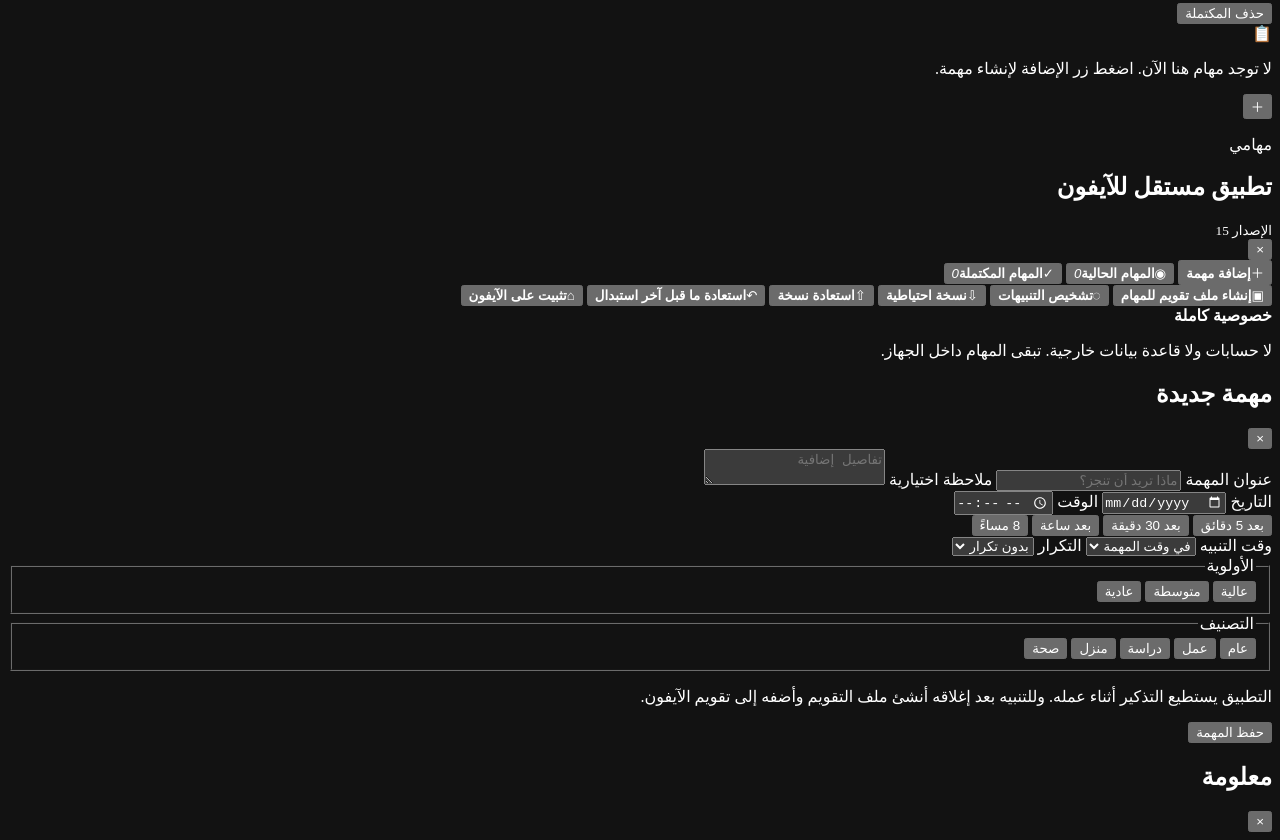
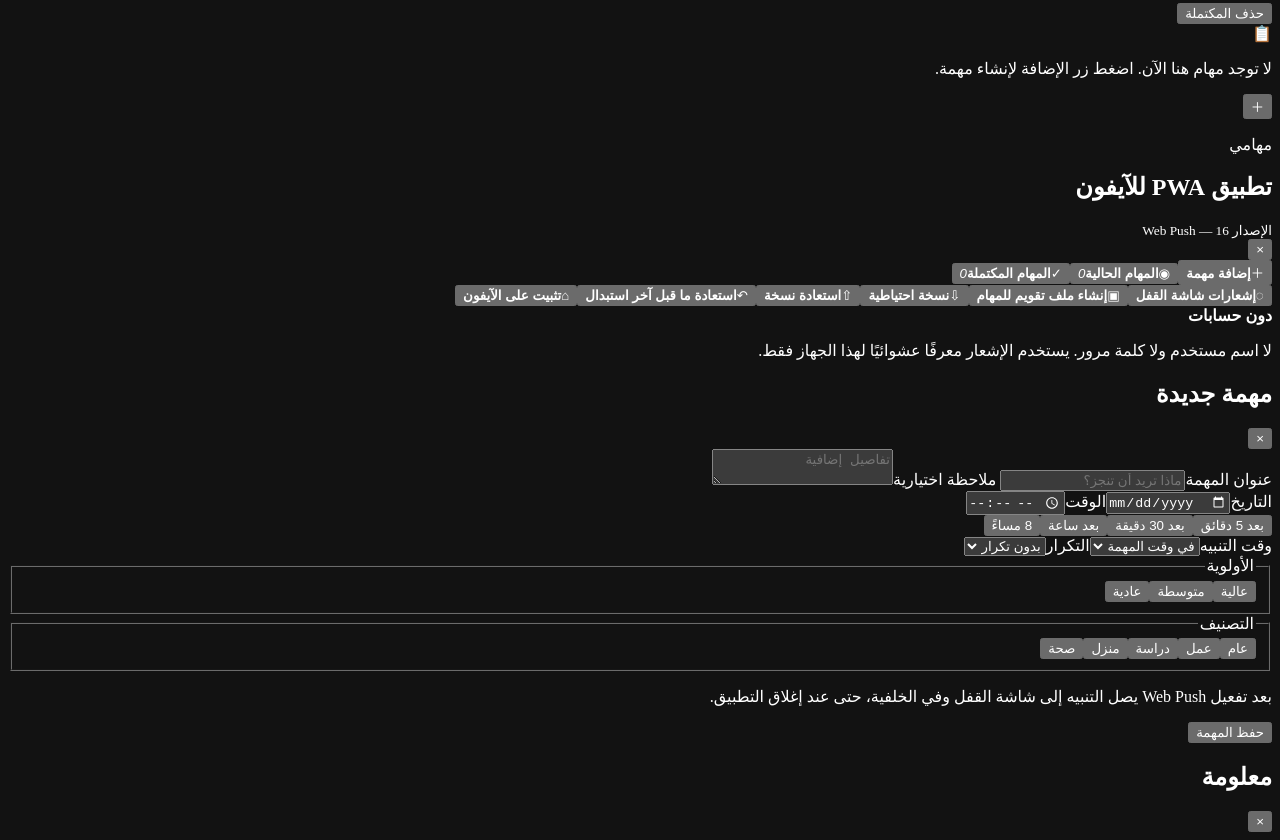
Before and after one commit to aljwaal1/iphone_tasks_pwa_demo, a website with bundled scripts: page index.html in a window 1280 px wide. Shown: the part 1678-2518 px from the top of the page. Built offline with nearby package versions, Linux system fonts and the light colour scheme.

Commit message:
تحديث واجهة الإصدار 16 وفتح اتصال خادم Push

```diff
--- a/index.html
+++ b/index.html
@@ -8,217 +8,48 @@
   <meta name="apple-mobile-web-app-capable" content="yes">
   <meta name="apple-mobile-web-app-status-bar-style" content="black-translucent">
   <meta name="apple-mobile-web-app-title" content="مهامي">
-  <meta name="description" content="تطبيق مهام عربي مستقل للآيفون يعمل دون إنترنت، مع نسخ احتياطي وملفات تقويم وتنبيهات محلية أثناء عمل التطبيق.">
-  <meta http-equiv="Content-Security-Policy" content="default-src 'self'; img-src 'self' data:; style-src 'self'; script-src 'self'; connect-src 'self'; object-src 'none'; base-uri 'self'; form-action 'self'">
+  <meta name="description" content="تطبيق مهام عربي PWA للآيفون يعمل دون حسابات، مع Web Push لشاشة القفل والعمل دون إنترنت.">
+  <meta http-equiv="Content-Security-Policy" content="default-src 'self'; img-src 'self' data:; style-src 'self'; script-src 'self'; connect-src 'self' https://*.workers.dev; object-src 'none'; base-uri 'self'; form-action 'self'">
   <link rel="manifest" href="./manifest.webmanifest">
   <link rel="apple-touch-icon" href="./icon-192.png">
   <link rel="stylesheet" href="./styles.css">
   <title>مهامي اليومية</title>
 </head>
 <body>
-  <svg width="0" height="0" aria-hidden="true" class="svg-defs">
-    <defs>
-      <linearGradient id="ringGradient" x1="0" y1="0" x2="1" y2="1">
-        <stop offset="0" stop-color="#70f5df"></stop>
-        <stop offset="1" stop-color="#15b9a6"></stop>
-      </linearGradient>
-    </defs>
-  </svg>
-
+  <svg width="0" height="0" aria-hidden="true" class="svg-defs"><defs><linearGradient id="ringGradient" x1="0" y1="0" x2="1" y2="1"><stop offset="0" stop-color="#70f5df"></stop><stop offset="1" stop-color="#15b9a6"></stop></linearGradient></defs></svg>
   <div class="app-shell">
-    <header class="topbar">
-      <div class="topbar-copy">
-        <p class="eyebrow" id="todayText">مهامك اليومية</p>
-        <h1 id="greetTitle">أهلًا بك 👋</h1>
-      </div>
-      <div class="topbar-actions">
-        <span class="connection-badge" id="connectionBadge">متصل</span>
-        <button class="icon-button" id="menuButton" type="button" aria-label="فتح القائمة" aria-controls="sideMenu">☰</button>
-      </div>
-    </header>
-
+    <header class="topbar"><div class="topbar-copy"><p class="eyebrow" id="todayText">مهامك اليومية</p><h1 id="greetTitle">أهلًا بك 👋</h1></div><div class="topbar-actions"><span class="connection-badge" id="connectionBadge">متصل</span><button class="icon-button" id="menuButton" type="button" aria-label="فتح القائمة" aria-controls="sideMenu">☰</button></div></header>
     <main class="main-content">
-      <section class="summary-card" aria-label="ملخص اليوم">
-        <div class="progress-ring" aria-hidden="true">
-          <svg viewBox="0 0 84 84">
-            <circle class="ring-track" cx="42" cy="42" r="35"></circle>
-            <circle class="ring-progress" id="ringProgress" cx="42" cy="42" r="35"></circle>
-          </svg>
-          <span id="ringPercent">0%</span>
-        </div>
-        <div class="summary-copy">
-          <h2 id="summaryLabel">لا توجد مهام مستحقة اليوم</h2>
-          <div class="summary-stats">
-            <span><strong id="todayCount">0</strong> اليوم</span>
-            <span class="overdue-stat"><strong id="overdueCount">0</strong> متأخرة</span>
-            <span><strong id="openCount">0</strong> حالية</span>
-            <span><strong id="doneCount">0</strong> مكتملة</span>
-          </div>
-        </div>
-      </section>
-
-      <nav class="view-tabs" aria-label="عرض المهام">
-        <button class="view-tab active" type="button" data-view="active">الحالية <span id="activeBadge">0</span></button>
-        <button class="view-tab" type="button" data-view="completed">المكتملة <span id="completedBadge">0</span></button>
-      </nav>
-
-      <section class="toolbar" aria-label="البحث والتصفية">
-        <label class="search-box">
-          <span aria-hidden="true">⌕</span>
-          <input id="searchInput" type="search" placeholder="ابحث في المهام" autocomplete="off">
-        </label>
-        <select id="filterSelect" aria-label="تصفية المهام">
-          <option value="all">الكل</option>
-          <option value="today">اليوم</option>
-          <option value="overdue">المتأخرة</option>
-          <option value="high">أولوية عالية</option>
-          <option value="scheduled">بموعد</option>
-          <option value="unscheduled">دون موعد</option>
-        </select>
-      </section>
-
-      <div class="section-heading">
-        <div>
-          <p class="eyebrow" id="listEyebrow">قائمة العمل</p>
-          <h2 id="listTitle">المهام الحالية</h2>
-        </div>
-        <button class="text-button hidden" id="deleteCompletedButton" type="button">حذف المكتملة</button>
-      </div>
-
+      <section class="summary-card" aria-label="ملخص اليوم"><div class="progress-ring" aria-hidden="true"><svg viewBox="0 0 84 84"><circle class="ring-track" cx="42" cy="42" r="35"></circle><circle class="ring-progress" id="ringProgress" cx="42" cy="42" r="35"></circle></svg><span id="ringPercent">0%</span></div><div class="summary-copy"><h2 id="summaryLabel">لا توجد مهام مستحقة اليوم</h2><div class="summary-stats"><span><strong id="todayCount">0</strong> اليوم</span><span class="overdue-stat"><strong id="overdueCount">0</strong> متأخرة</span><span><strong id="openCount">0</strong> حالية</span><span><strong id="doneCount">0</strong> مكتملة</span></div></div></section>
+      <nav class="view-tabs" aria-label="عرض المهام"><button class="view-tab active" type="button" data-view="active">الحالية <span id="activeBadge">0</span></button><button class="view-tab" type="button" data-view="completed">المكتملة <span id="completedBadge">0</span></button></nav>
+      <section class="toolbar" aria-label="البحث والتصفية"><label class="search-box"><span aria-hidden="true">⌕</span><input id="searchInput" type="search" placeholder="ابحث في المهام" autocomplete="off"></label><select id="filterSelect" aria-label="تصفية المهام"><option value="all">الكل</option><option value="today">اليوم</option><option value="overdue">المتأخرة</option><option value="high">أولوية عالية</option><option value="scheduled">بموعد</option><option value="unscheduled">دون موعد</option></select></section>
+      <div class="section-heading"><div><p class="eyebrow" id="listEyebrow">قائمة العمل</p><h2 id="listTitle">المهام الحالية</h2></div><button class="text-button hidden" id="deleteCompletedButton" type="button">حذف المكتملة</button></div>
       <section id="tasksList" class="tasks-list" aria-live="polite"></section>
     </main>
   </div>
-
   <button class="fab" id="addTaskButton" type="button" aria-label="إضافة مهمة">＋</button>
-
   <div class="scrim" id="menuScrim" hidden></div>
   <aside class="side-menu" id="sideMenu" aria-hidden="true" aria-label="القائمة الرئيسية">
-    <div class="side-menu-header">
-      <div>
-        <p class="eyebrow">مهامي</p>
-        <h2>تطبيق مستقل للآيفون</h2>
-        <small>الإصدار 15</small>
-      </div>
-      <button class="icon-button compact" id="closeMenuButton" type="button" aria-label="إغلاق القائمة">×</button>
-    </div>
-
-    <div class="menu-group">
-      <button class="menu-item" type="button" data-menu-action="add"><span>＋</span><b>إضافة مهمة</b></button>
-      <button class="menu-item" type="button" data-menu-action="active"><span>◉</span><b>المهام الحالية</b><em id="menuActiveCount">0</em></button>
-      <button class="menu-item" type="button" data-menu-action="completed"><span>✓</span><b>المهام المكتملة</b><em id="menuCompletedCount">0</em></button>
-    </div>
-
-    <div class="menu-group">
-      <button class="menu-item" type="button" data-menu-action="calendar"><span>▣</span><b>إنشاء ملف تقويم للمهام</b></button>
-      <button class="menu-item" type="button" data-menu-action="notifications"><span>◌</span><b>تشخيص التنبيهات</b></button>
-      <button class="menu-item" type="button" data-menu-action="backup"><span>⇩</span><b>نسخة احتياطية</b></button>
-      <button class="menu-item" type="button" data-menu-action="restore"><span>⇧</span><b>استعادة نسخة</b></button>
-      <button class="menu-item" type="button" data-menu-action="recovery"><span>↶</span><b>استعادة ما قبل آخر استبدال</b></button>
-      <button class="menu-item" type="button" data-menu-action="install"><span>⌂</span><b>تثبيت على الآيفون</b></button>
-    </div>
-
-    <div class="privacy-note">
-      <strong>خصوصية كاملة</strong>
-      <p>لا حسابات ولا قاعدة بيانات خارجية. تبقى المهام داخل الجهاز.</p>
-    </div>
+    <div class="side-menu-header"><div><p class="eyebrow">مهامي</p><h2>تطبيق PWA للآيفون</h2><small>الإصدار 16 — Web Push</small></div><button class="icon-button compact" id="closeMenuButton" type="button" aria-label="إغلاق القائمة">×</button></div>
+    <div class="menu-group"><button class="menu-item" type="button" data-menu-action="add"><span>＋</span><b>إضافة مهمة</b></button><button class="menu-item" type="button" data-menu-action="active"><span>◉</span><b>المهام الحالية</b><em id="menuActiveCount">0</em></button><button class="menu-item" type="button" data-menu-action="completed"><span>✓</span><b>المهام المكتملة</b><em id="menuCompletedCount">0</em></button></div>
+    <div class="menu-group"><button class="menu-item" type="button" data-menu-action="notifications"><span>◌</span><b>إشعارات شاشة القفل</b></button><button class="menu-item" type="button" data-menu-action="calendar"><span>▣</span><b>إنشاء ملف تقويم للمهام</b></button><button class="menu-item" type="button" data-menu-action="backup"><span>⇩</span><b>نسخة احتياطية</b></button><button class="menu-item" type="button" data-menu-action="restore"><span>⇧</span><b>استعادة نسخة</b></button><button class="menu-item" type="button" data-menu-action="recovery"><span>↶</span><b>استعادة ما قبل آخر استبدال</b></button><button class="menu-item" type="button" data-menu-action="install"><span>⌂</span><b>تثبيت على الآيفون</b></button></div>
+    <div class="privacy-note"><strong>دون حسابات</strong><p>لا اسم مستخدم ولا كلمة مرور. يستخدم الإشعار معرفًا عشوائيًا لهذا الجهاز فقط.</p></div>
   </aside>
-
   <div class="modal-backdrop" id="taskModalBackdrop" hidden></div>
   <section class="bottom-sheet" id="taskSheet" role="dialog" aria-modal="true" aria-hidden="true" aria-labelledby="taskSheetTitle">
-    <div class="sheet-handle" aria-hidden="true"></div>
-    <header class="sheet-header">
-      <h2 id="taskSheetTitle">مهمة جديدة</h2>
-      <button class="icon-button compact" id="closeTaskSheetButton" type="button" aria-label="إغلاق">×</button>
-    </header>
-
+    <div class="sheet-handle" aria-hidden="true"></div><header class="sheet-header"><h2 id="taskSheetTitle">مهمة جديدة</h2><button class="icon-button compact" id="closeTaskSheetButton" type="button" aria-label="إغلاق">×</button></header>
     <form id="taskForm" novalidate>
-      <label class="field">
-        <span>عنوان المهمة</span>
-        <input id="taskTitleInput" maxlength="160" required autocomplete="off" placeholder="ماذا تريد أن تنجز؟">
-      </label>
-
-      <label class="field">
-        <span>ملاحظة اختيارية</span>
-        <textarea id="taskNoteInput" maxlength="1000" placeholder="تفاصيل إضافية"></textarea>
-      </label>
-
-      <div class="two-columns">
-        <label class="field">
-          <span>التاريخ</span>
-          <input id="taskDateInput" type="date">
-        </label>
-        <label class="field">
-          <span>الوقت</span>
-          <input id="taskTimeInput" type="time" step="60">
-        </label>
-      </div>
-
-      <div class="quick-times" aria-label="أوقات سريعة">
-        <button type="button" data-quick-minutes="5">بعد 5 دقائق</button>
-        <button type="button" data-quick-minutes="30">بعد 30 دقيقة</button>
-        <button type="button" data-quick-minutes="60">بعد ساعة</button>
-        <button type="button" id="quickEightButton">8 مساءً</button>
-      </div>
-
-      <div class="two-columns">
-        <label class="field">
-          <span>وقت التنبيه</span>
-          <select id="reminderInput">
-            <option value="0">في وقت المهمة</option>
-            <option value="5">قبل 5 دقائق</option>
-            <option value="15">قبل 15 دقيقة</option>
-            <option value="30">قبل 30 دقيقة</option>
-            <option value="60">قبل ساعة</option>
-            <option value="1440">قبل يوم</option>
-          </select>
-        </label>
-        <label class="field">
-          <span>التكرار</span>
-          <select id="repeatInput">
-            <option value="none">بدون تكرار</option>
-            <option value="daily">يوميًا</option>
-            <option value="weekly">أسبوعيًا</option>
-            <option value="monthly">شهريًا</option>
-          </select>
-        </label>
-      </div>
-
-      <fieldset class="choice-fieldset">
-        <legend>الأولوية</legend>
-        <div class="choice-row" id="priorityChoices">
-          <button type="button" data-value="high" class="choice high">عالية</button>
-          <button type="button" data-value="medium" class="choice medium">متوسطة</button>
-          <button type="button" data-value="normal" class="choice normal selected">عادية</button>
-        </div>
-      </fieldset>
-
-      <fieldset class="choice-fieldset">
-        <legend>التصنيف</legend>
-        <div class="choice-row category-row" id="categoryChoices">
-          <button type="button" data-value="عام" class="choice selected">عام</button>
-          <button type="button" data-value="عمل" class="choice">عمل</button>
-          <button type="button" data-value="دراسة" class="choice">دراسة</button>
-          <button type="button" data-value="منزل" class="choice">منزل</button>
-          <button type="button" data-value="صحة" class="choice">صحة</button>
-        </div>
-      </fieldset>
-
-      <p class="form-hint">التطبيق يستطيع التذكير أثناء عمله. وللتنبيه بعد إغلاقه أنشئ ملف التقويم وأضفه إلى تقويم الآيفون.</p>
-      <button class="primary-button" id="saveTaskButton" type="submit">حفظ المهمة</button>
+      <label class="field"><span>عنوان المهمة</span><input id="taskTitleInput" maxlength="160" required autocomplete="off" placeholder="ماذا تريد أن تنجز؟"></label>
+      <label class="field"><span>ملاحظة اختيارية</span><textarea id="taskNoteInput" maxlength="1000" placeholder="تفاصيل إضافية"></textarea></label>
+      <div class="two-columns"><label class="field"><span>التاريخ</span><input id="taskDateInput" type="date"></label><label class="field"><span>الوقت</span><input id="taskTimeInput" type="time" step="60"></label></div>
+      <div class="quick-times" aria-label="أوقات سريعة"><button type="button" data-quick-minutes="5">بعد 5 دقائق</button><button type="button" data-quick-minutes="30">بعد 30 دقيقة</button><button type="button" data-quick-minutes="60">بعد ساعة</button><button type="button" id="quickEightButton">8 مساءً</button></div>
+      <div class="two-columns"><label class="field"><span>وقت التنبيه</span><select id="reminderInput"><option value="0">في وقت المهمة</option><option value="5">قبل 5 دقائق</option><option value="15">قبل 15 دقيقة</option><option value="30">قبل 30 دقيقة</option><option value="60">قبل ساعة</option><option value="1440">قبل يوم</option></select></label><label class="field"><span>التكرار</span><select id="repeatInput"><option value="none">بدون تكرار</option><option value="daily">يوميًا</option><option value="weekly">أسبوعيًا</option><option value="monthly">شهريًا</option></select></label></div>
+      <fieldset class="choice-fieldset"><legend>الأولوية</legend><div class="choice-row" id="priorityChoices"><button type="button" data-value="high" class="choice high">عالية</button><button type="button" data-value="medium" class="choice medium">متوسطة</button><button type="button" data-value="normal" class="choice normal selected">عادية</button></div></fieldset>
+      <fieldset class="choice-fieldset"><legend>التصنيف</legend><div class="choice-row category-row" id="categoryChoices"><button type="button" data-value="عام" class="choice selected">عام</button><button type="button" data-value="عمل" class="choice">عمل</button><button type="button" data-value="دراسة" class="choice">دراسة</button><button type="button" data-value="منزل" class="choice">منزل</button><button type="button" data-value="صحة" class="choice">صحة</button></div></fieldset>
+      <p class="form-hint">بعد تفعيل Web Push يصل التنبيه إلى شاشة القفل وفي الخلفية، حتى عند إغلاق التطبيق.</p><button class="primary-button" id="saveTaskButton" type="submit">حفظ المهمة</button>
     </form>
   </section>
-
-  <div class="modal-backdrop" id="infoModalBackdrop" hidden></div>
-  <section class="dialog" id="infoDialog" role="dialog" aria-modal="true" aria-hidden="true" aria-labelledby="infoDialogTitle">
-    <header class="dialog-header">
-      <h2 id="infoDialogTitle">معلومة</h2>
-      <button class="icon-button compact" id="closeInfoDialogButton" type="button" aria-label="إغلاق">×</button>
-    </header>
-    <div id="infoDialogBody" class="dialog-body"></div>
-  </section>
-
-  <input id="restoreFileInput" type="file" accept="application/json,.json" hidden>
-  <div class="toast" id="toast" role="status" aria-live="polite"></div>
-  <script type="module" src="./app.js"></script>
+  <div class="modal-backdrop" id="infoModalBackdrop" hidden></div><section class="dialog" id="infoDialog" role="dialog" aria-modal="true" aria-hidden="true" aria-labelledby="infoDialogTitle"><header class="dialog-header"><h2 id="infoDialogTitle">معلومة</h2><button class="icon-button compact" id="closeInfoDialogButton" type="button" aria-label="إغلاق">×</button></header><div id="infoDialogBody" class="dialog-body"></div></section>
+  <input id="restoreFileInput" type="file" accept="application/json,.json" hidden><div class="toast" id="toast" role="status" aria-live="polite"></div><script type="module" src="./app.js"></script>
 </body>
 </html>
```
